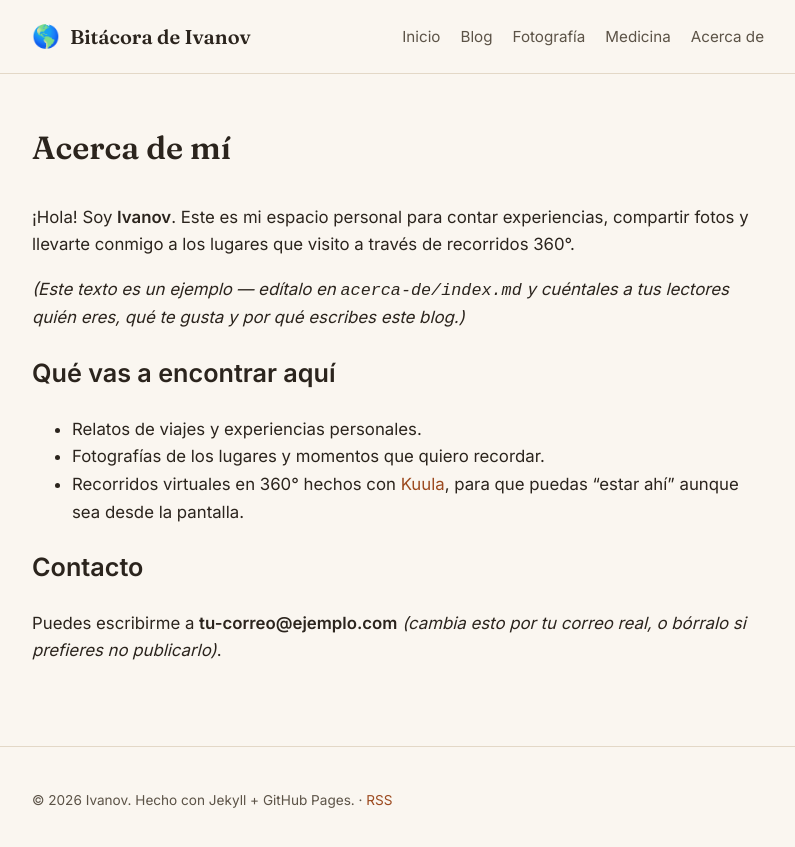
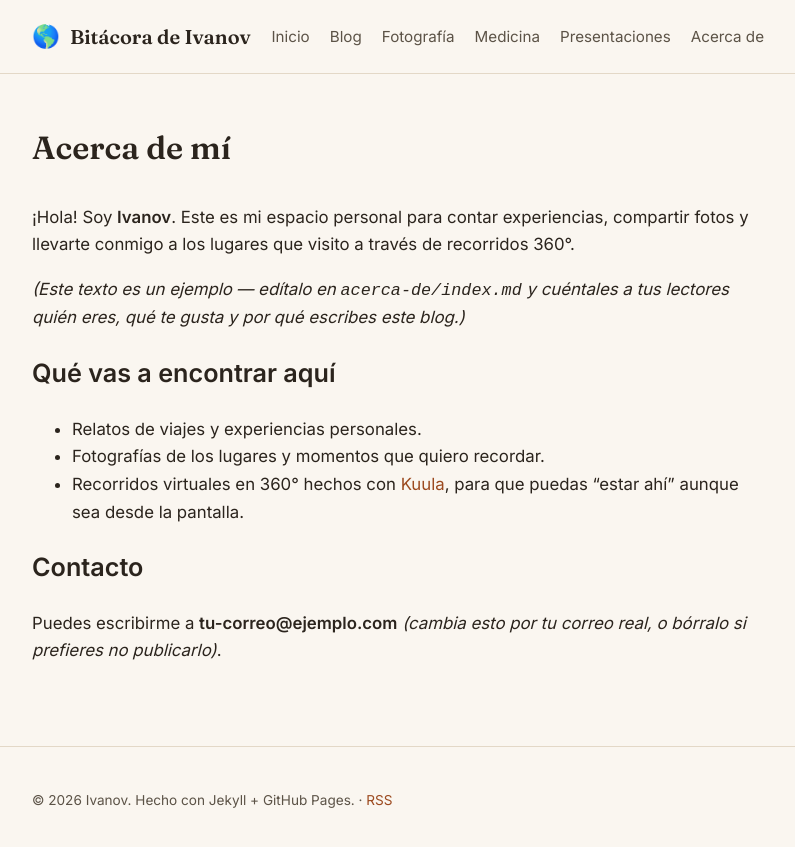
Before and after one commit to Ivarock/Ivarock.github.io, a Jekyll site: the page built from acerca-de/index.md, in a window 1280 px wide. Shown: the top 847 px of the page, without its empty margins (242-1037 px from the left). Built offline with Jekyll 4.4.1, drawn with Linux system fonts in a browser that asks for light colours.

Commit message:
Agrega Presentaciones al menú

```diff
--- a/_layouts/default.html
+++ b/_layouts/default.html
@@ -29,6 +29,7 @@
         <a href="{{ '/blog/' | relative_url }}">Blog</a>
         <a href="{{ '/fotografia/' | relative_url }}">Fotografía</a>
         <a href="{{ '/medicina/' | relative_url }}">Medicina</a>
+        <a href="{{ '/presentaciones/' | relative_url }}">Presentaciones</a>
         <a href="{{ '/acerca-de/' | relative_url }}">Acerca de</a>
       </nav>
     </div>
```
